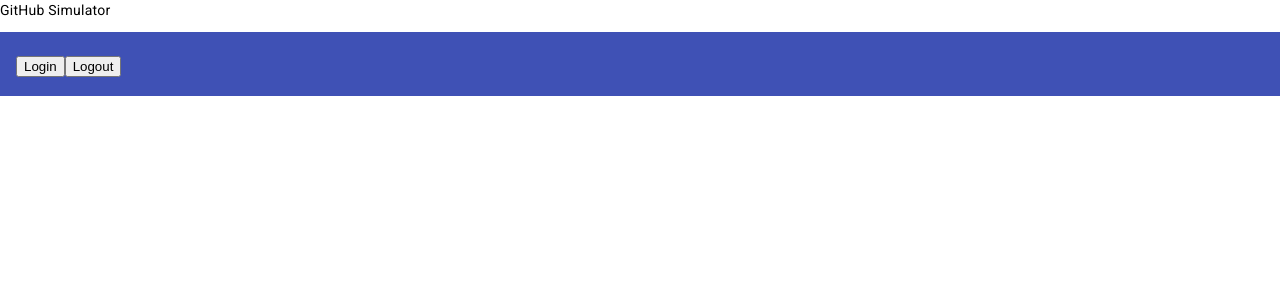
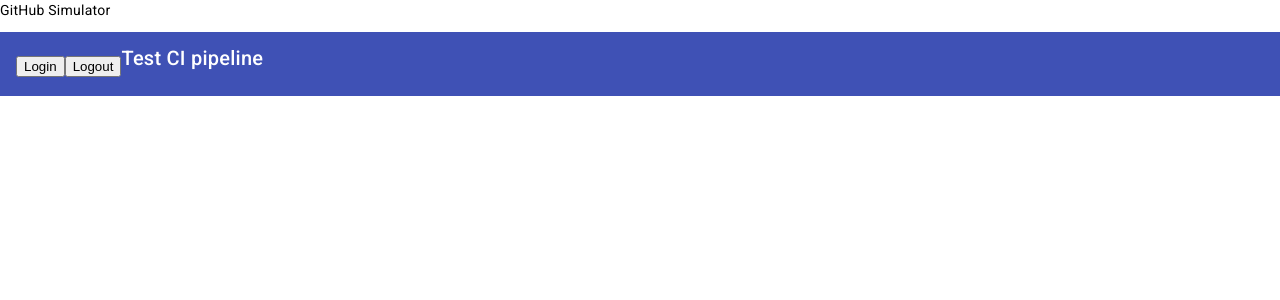
Before and after one commit to mihailoveljic/GithubSimulator, an Angular app in the folder FrontEnd/GitHubSimulatorUI/: page / in a window 1280 px wide. Shown: the top 300 px of the page. Built offline with nearby package versions, Linux system fonts and the light colour scheme.

Commit message:
Test CI pipeline

```diff
--- a/FrontEnd/GitHubSimulatorUI/src/app/shared/navbar/navbar.component.html
+++ b/FrontEnd/GitHubSimulatorUI/src/app/shared/navbar/navbar.component.html
@@ -3,4 +3,5 @@
       <button (click)="goToLogin()">Login</button>
       <button>Logout</button>
   </div>
+  <p>Test CI pipeline</p>
 </mat-toolbar>
```
